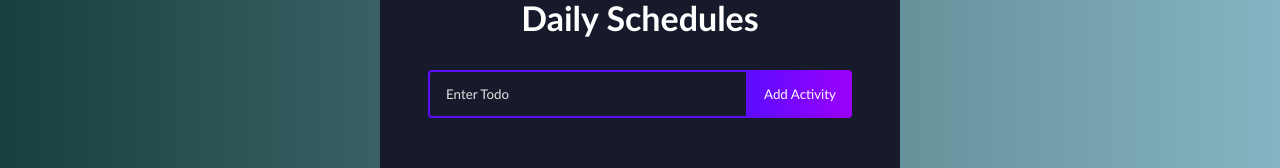
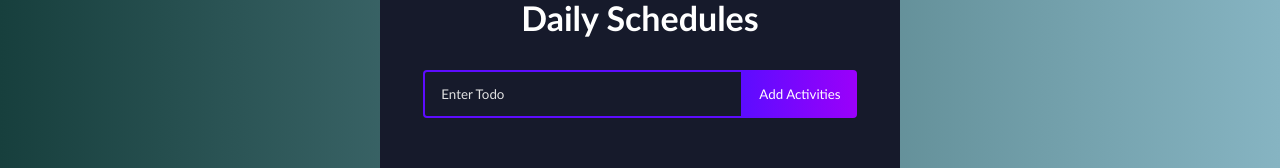
Before and after one commit to denishjackson1/utilityapp, a React (Create React App) app: page / in a window 1280 px wide. Shown: the part 163-331 px from the top of the page. Built offline with nearby package versions, Linux system fonts and the light colour scheme.

Commit message:
activities

```diff
--- a/src/components/Todoform.js
+++ b/src/components/Todoform.js
@@ -50,7 +50,7 @@ function Todoform(PaymentResponse) {
                 ref={inputRef}
               />
               <button onClick={handleSubmit} className='todo-button'>
-                Add Activity
+                Add Activities
               </button>
             </>
           )}
```
